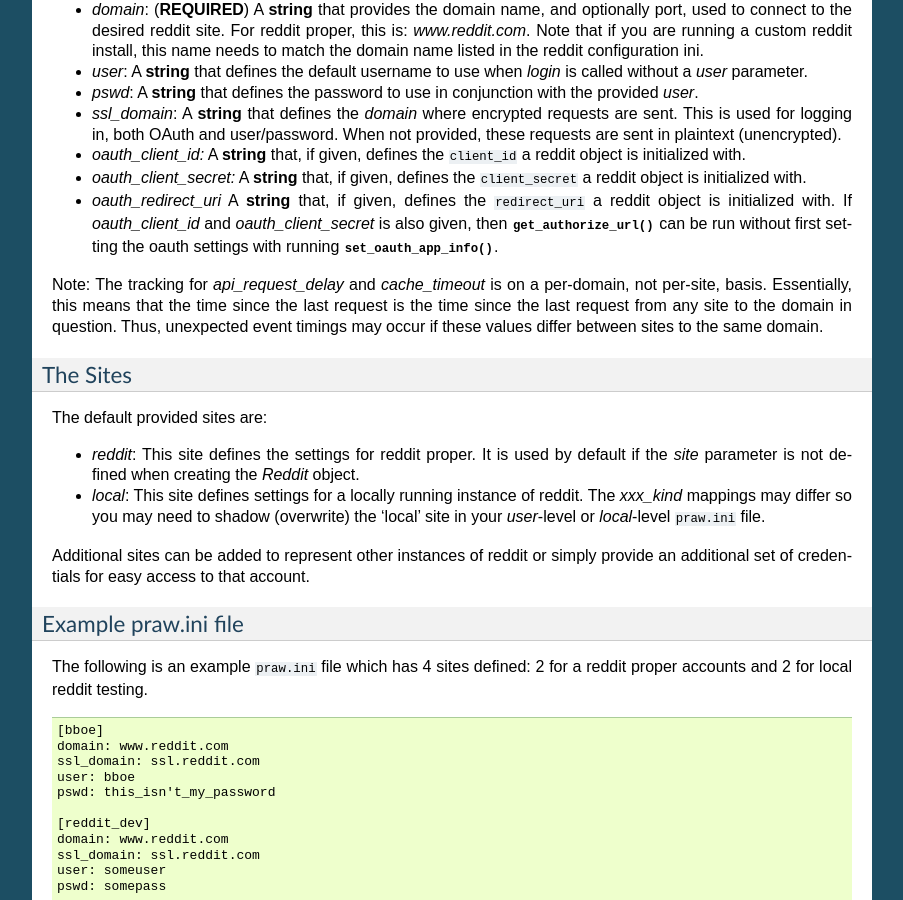
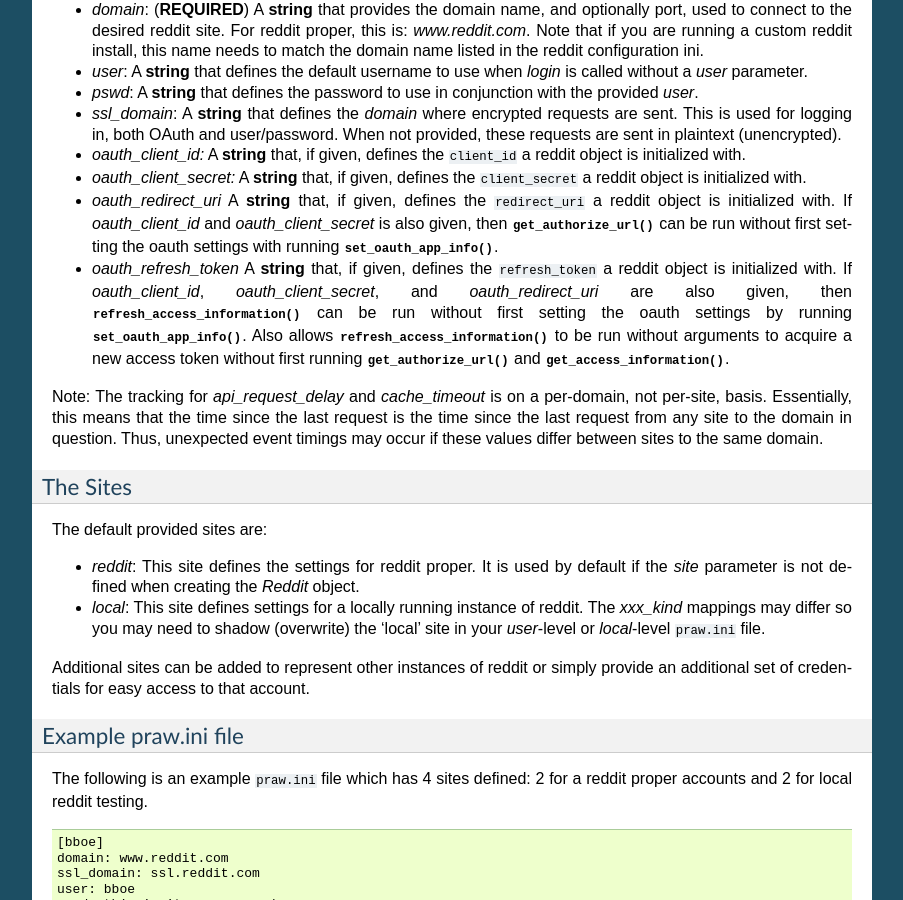
Before and after one commit to praw-dev/praw, a Sphinx documentation site: the page built from docs/pages/configuration_files.rst, in a window 1280 px wide and 900 px high, scrolled down 1719 px. Shown: the whole window, without its empty margins (198-1101 px from the left). Built offline with Sphinx 7.4.7, drawn with Linux system fonts in a browser that asks for light colours.

Commit message:
Update configuration_files.rst
Add parameter description for oauth_refresh_token.

```diff
--- a/docs/pages/configuration_files.rst
+++ b/docs/pages/configuration_files.rst
@@ -125,6 +125,14 @@ variables are:
   and *oauth_client_secret* is also given, then :meth:`.get_authorize_url` can
   be run without first setting the oauth settings with running
   :meth:`.set_oauth_app_info`.
+* *oauth_refresh_token* A **string** that, if given, defines the
+  ``refresh_token`` a reddit object is initialized with. If *oauth_client_id*,
+  *oauth_client_secret*, and *oauth_redirect_uri* are also given, then
+  :meth:`.refresh_access_information` can be run without first setting the
+  oauth settings by running :meth:`.set_oauth_app_info`.  Also allows
+  :meth:`.refresh_access_information` to be run without arguments to acquire
+  a new access token without first running :meth:`.get_authorize_url` and
+  :meth:`.get_access_information`.
 
 Note: The tracking for *api_request_delay* and *cache_timeout* is on a
 per-domain, not per-site, basis. Essentially, this means that the time since
```
